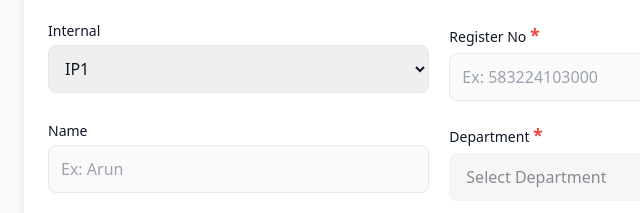
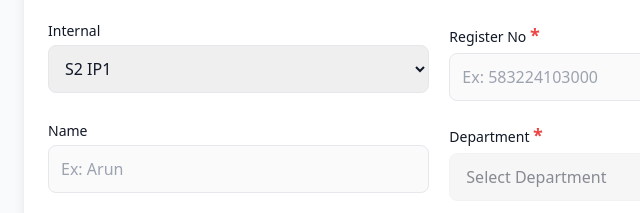
Before and after one commit to kreateupcolleges/nprrewardsportal2025-2029, a plain HTML site: page index.html in a window 1280 px wide. Shown: the part 279-492 px from the top of the page, 0-640 px from the left. Drawn offline with nearby package versions, Linux system fonts and the light colour scheme; no server answers.

Commit message:
Update index.html
added s2

```diff
--- a/index.html
+++ b/index.html
@@ -36,7 +36,7 @@
           <select id="internalSelect"
             class="w-full border rounded-lg px-3 py-2 h-12 focus:ring-2 focus:ring-indigo-400 focus:outline-none">
 
-            <option value="IP1">IP1</option>
+            <option value="IP1">S2 IP1</option>
             <option value="IP2">IP2</option>
           </select>
         </div>
```
